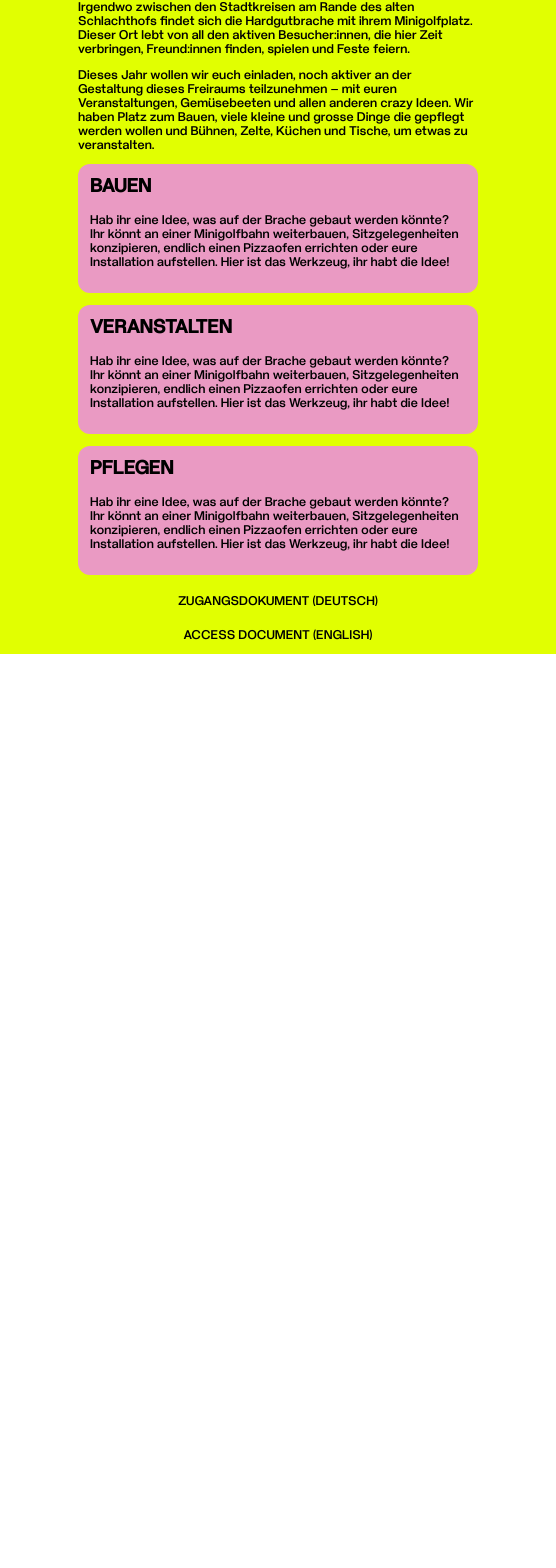
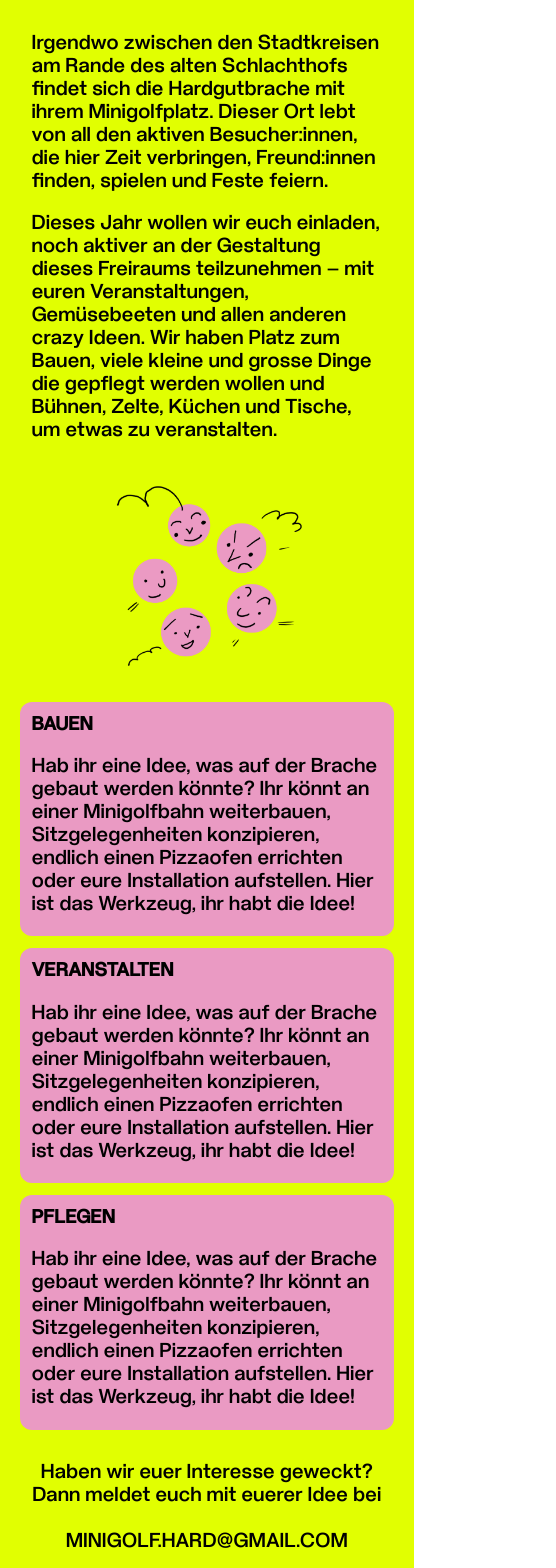
Before and after one commit to Dariush-Mehdiaraghi/minigolf-hard, a SvelteKit app: page /mitmachen in a window 390 px wide. Shown: the part 242-1810 px from the top of the page, 556 px wide, since content can reach past the window. Before the commit the page ends 896 px from the top, so only its background shows below. Built offline with nearby package versions, Linux system fonts and the light colour scheme.

Commit message:
new site mitmachen

```diff
--- a/src/routes/mitmachen/+page.svelte
+++ b/src/routes/mitmachen/+page.svelte
@@ -1,19 +1,57 @@
+<script lang="ts">
+  const handleSubmit = (event: any) => {
+    event.preventDefault();
+    if (!isValidForm) {
+      return;
+    }
+    const myForm = event.target.form;
+    console.log("📧 submitting form", event.target.form);
+    const formData = new FormData(myForm);
+
+    fetch("/", {
+      method: "POST",
+      headers: { "Content-Type": "application/x-www-form-urlencoded" },
+      body: new URLSearchParams(formData as any).toString(),
+    })
+      .then(() => console.log("Form successfully submitted"))
+      .catch((error) => alert(error));
+  };
+  let userMail = "";
+  let userMessage = "";
+  $: isValidForm = checkForm(userMail, userMessage);
+  const checkForm = (mail: string, message:string) => {
+    if (mail === "" || message === "") {
+      return false;
+    }
+    // check if mail is valid
+    const mailRegex = /^[a-zA-Z0-9._-]+@[a-zA-Z0-9.-]+\.[a-zA-Z]{2,6}$/;
+    if (!mailRegex.test(mail)) {
+      return false;
+    }
+    return true;
+  };
+</script>
+
 <svelte:head>
   <title>Mitmachen | Minigolf Hard</title>
   <meta name="description" content="Mitmachen bei Minigolf Hard" />
 </svelte:head>
+
 <div class="content">
   <h1>Einladung
     <br>
   zum
   <br>
   mitmachen</h1>
+  <div class="box-b">
   <p>
     Irgendwo zwischen den Stadtkreisen am Rande des alten Schlachthofs findet sich die Hardgutbrache mit ihrem Minigolfplatz. Dieser Ort lebt von all den aktiven Besucher:innen, die hier Zeit verbringen, Freund:innen finden, spielen und Feste feiern.
   </p>
   <p>
     Dieses Jahr wollen wir euch einladen, noch aktiver an der Gestaltung dieses Freiraums teilzunehmen – mit euren Veranstaltungen, Gemüsebeeten und allen anderen crazy Ideen. Wir haben Platz zum Bauen, viele kleine und grosse Dinge die gepflegt werden wollen und Bühnen, Zelte, Küchen und Tische, um etwas zu veranstalten.
   </p>
+</div>
+<img src="./images/Instagramm_export21.png" alt="Minigolf Hard">
   <div class="box">
     <h2>Bauen</h2>
     <p>
@@ -32,8 +70,14 @@
       Hab ihr eine Idee, was auf der Brache gebaut werden könnte? Ihr könnt an einer Minigolfbahn weiterbauen, Sitzgelegenheiten konzipieren, endlich einen Pizzaofen errichten oder eure Installation aufstellen. Hier ist das Werkzeug, ihr habt die Idee!
     </p>
   </div>
-    <a href="https://drive.proton.me/urls/P1V5ZPGEVG#fZ0gcllfY7EO">Zugangsdokument (DEUTSCH)</a>
-    <a href="https://drive.proton.me/urls/VS7S4XME8M#E6MUQpBGNBeJ">Access Document (ENGLISH)</a>
+  <div class="box-b">
+    <p class="center">
+      Haben wir euer Interesse geweckt?
+      <br>Dann meldet euch mit euerer Idee bei
+      <br>
+      <br><a href="mailto:minigolf.hard@gmail.com">minigolf.hard@gmail.com</a>
+    </p>
+  </div>
 </div>
 
 <style lang="scss" scoped>
@@ -44,17 +88,33 @@
     line-height: 90%;;
   }
 
+  .center{
+    text-align: center;
+  }
+
+  img{
+    align-self: center;
+    width: 60%;
+    padding-left: 20%;
+    padding-right: 20%;
+  }
   .box{
     background-color: #EA9AC3;
     border-radius: 1em;
     padding: 1em;
-    margin-bottom: 1em;
+    margin-top: 1em;
+    padding-bottom: 0.1em;
   }
 
   .box-b{
     background-color: transparent;
     border-radius: 1em;
     padding: 1em;
+    padding-bottom: 0.1em;
+  }
+
+  p{
+    font-size: 1.1em;
   }
 
   h2{
@@ -66,17 +126,15 @@
     background-color: #E1FF01;
     padding-left: 20vw;
     padding-right: 20vw;
-    min-width: 400px;
+    padding-bottom: 20vw;
   }
 
   a {
-      margin: 0;
       padding: 0.6em 1em;
-      border-radius: 0.2em;
+      border-radius: 4em;
       border: var(--border-style);
       text-transform: uppercase;
       transition: 0.2s;
-      display: block;
       text-align: center;
       margin-bottom: 0.4em;
 
@@ -92,4 +150,15 @@
       color: white;
       transition: 0.2s;
     }
+   @media only screen and (max-width: 600px) {
+    .content {
+      padding-left: 5vw;
+      padding-right: 5vw;
+    }
+
+    p{
+      font-size: 1.6em;
+    }
+
+}
 </style>
--- /dev/null
+++ b/src/routes/mitmachen/page.js
@@ -0,0 +1 @@
+export const prerender = true;
```
Also changed, not shown: static/images/Instagramm_export21.png (added).
